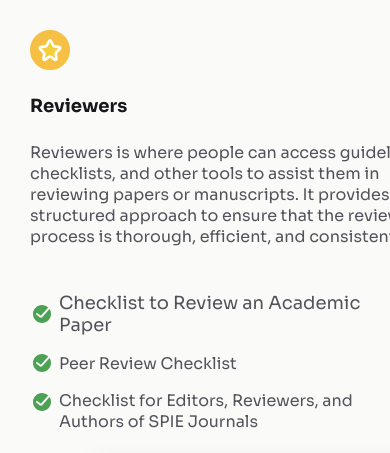
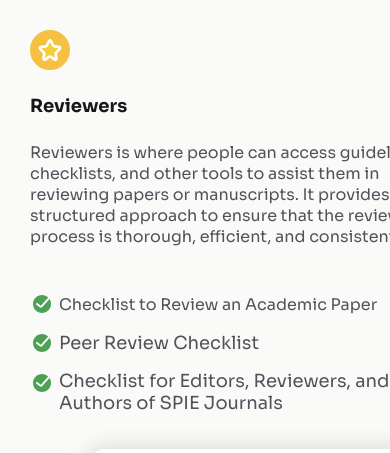
Before and after one commit to meow905/mine, a plain HTML site: page index.html in a window 390 px wide. Shown: the top 453 px of the page. Drawn offline with Linux system fonts and the light colour scheme.

Commit message:
Update style.css

```diff
--- a/style.css
+++ b/style.css
@@ -151,11 +151,8 @@ body {
   .content_list ul {
     width: 360px;
     margin: 15px 0 15px 0;
-  }
-  .content_list .first_list li {
     font-size:18px;
   }
-
 
   .container .third_list img {
     margin-bottom: 18px;
```
